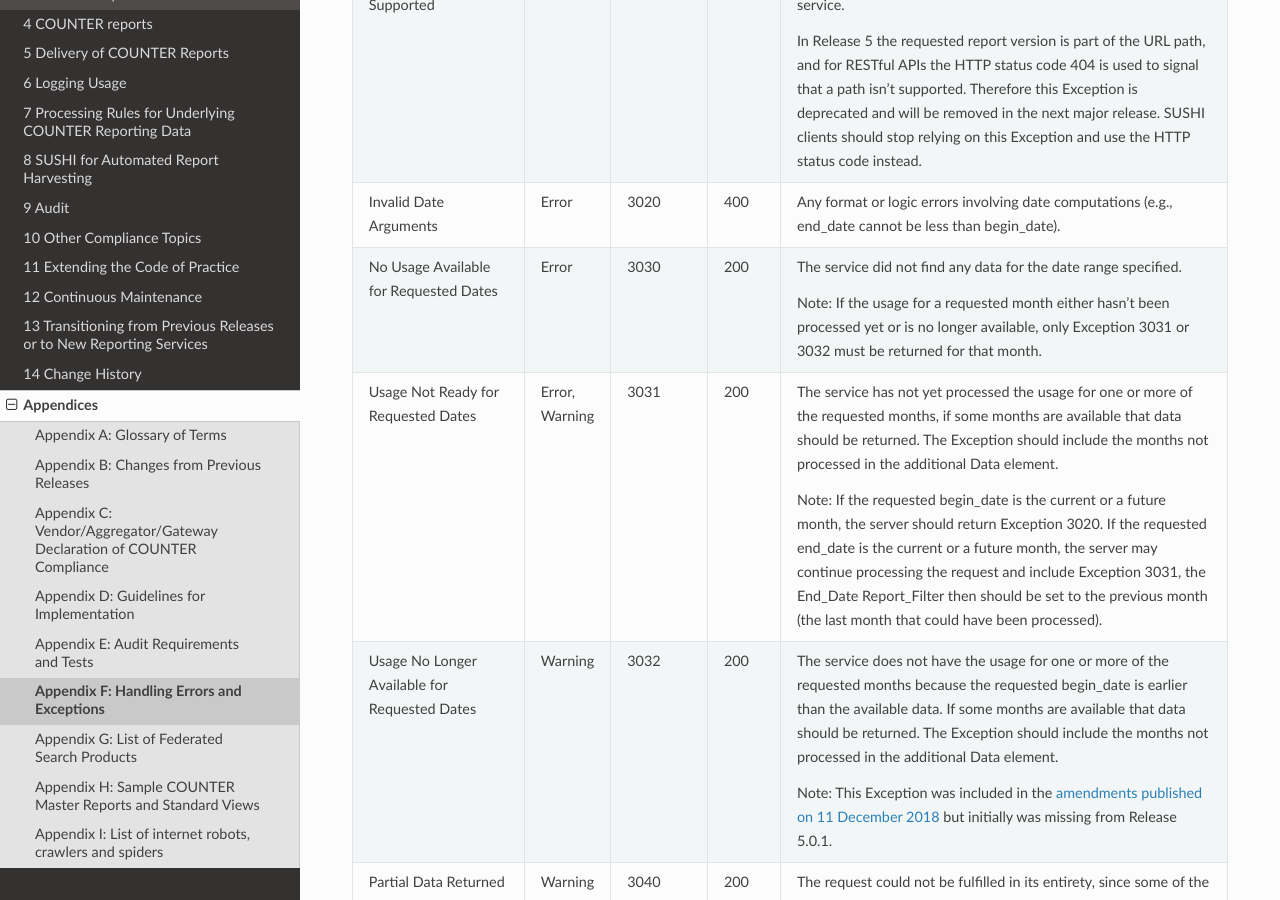
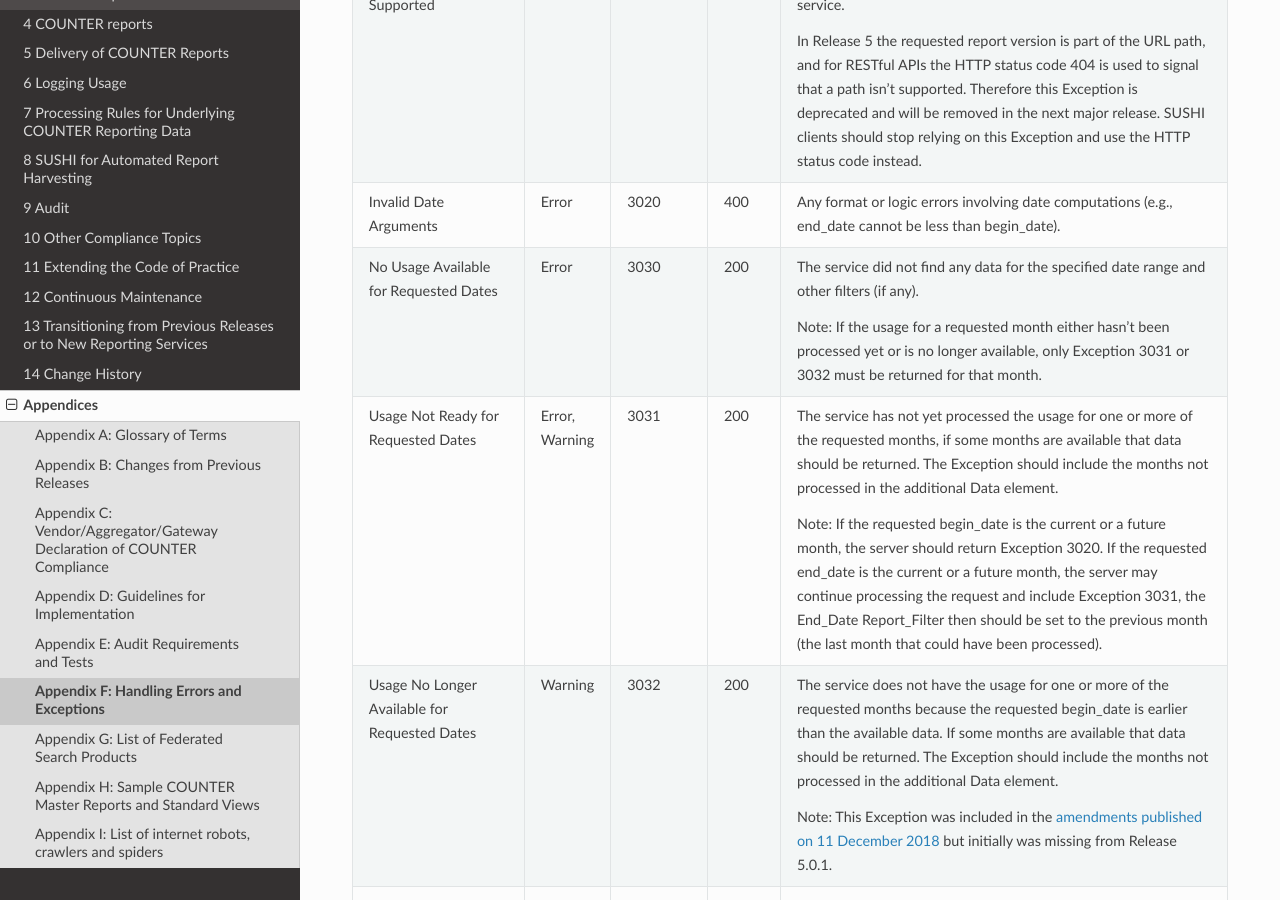
Before and after one commit to Project-Counter/cop5, a Sphinx documentation site: the page built from source/appendices/f-handling-errors-and-exceptions.rst, in a window 1280 px wide and 900 px high, scrolled down 3568 px. Built offline with Sphinx 7.4.7 and the Read the Docs theme 2.0.0, drawn with Linux system fonts in a browser that asks for light colours.

Commit message:
Clarify invocation conditions for Exception 3030

```diff
--- a/source/appendices/f-handling-errors-and-exceptions.rst
+++ b/source/appendices/f-handling-errors-and-exceptions.rst
@@ -186,7 +186,7 @@ Table F.1 (below): Exceptions
      - Error
      - 3030
      - 200
-     - The service did not find any data for the date range specified.
+     - The service did not find any data for the specified date range and other filters (if any).
 
        Note: If the usage for a requested month either hasn’t been processed yet or is no longer available, only Exception 3031 or 3032 must be returned for that month.
 
```
